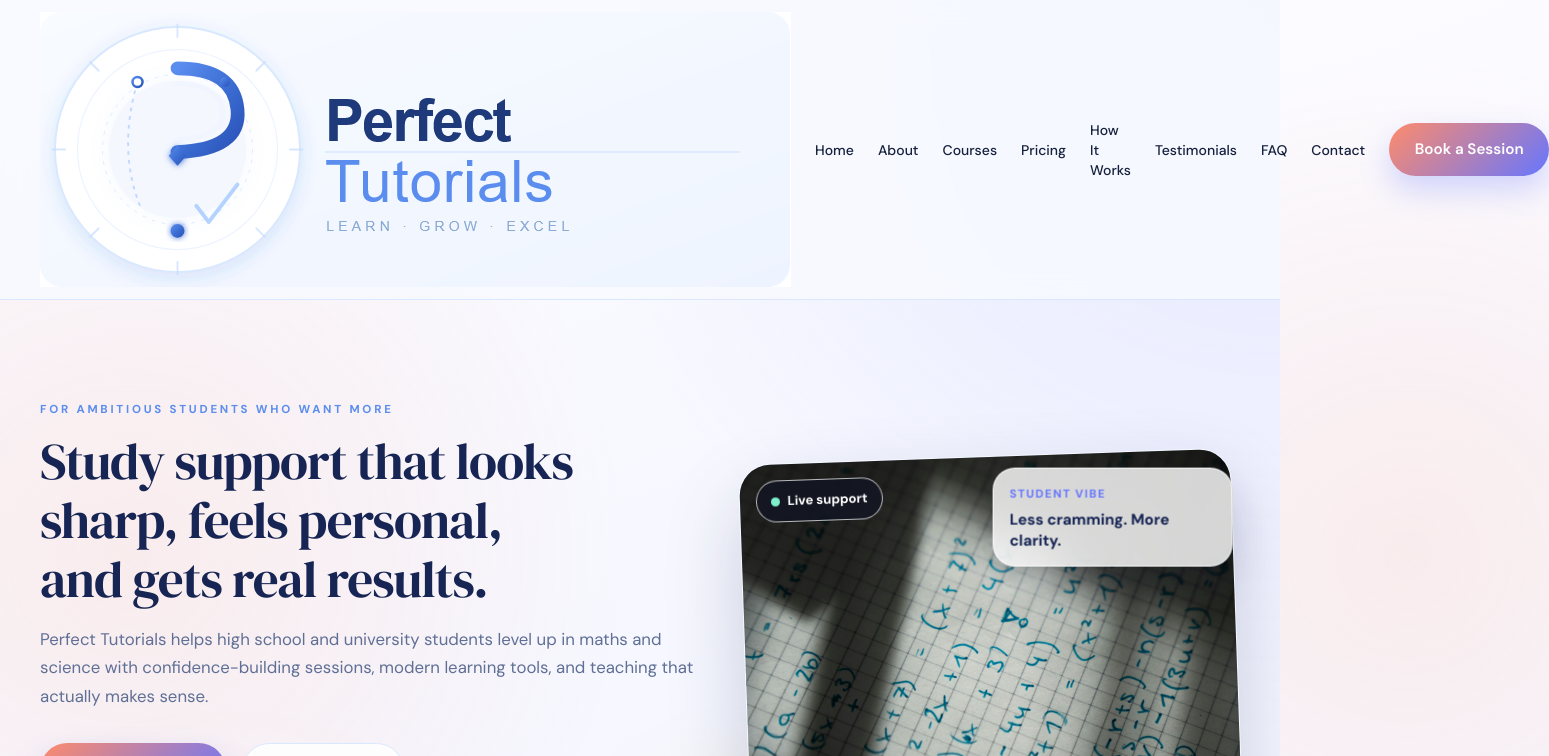
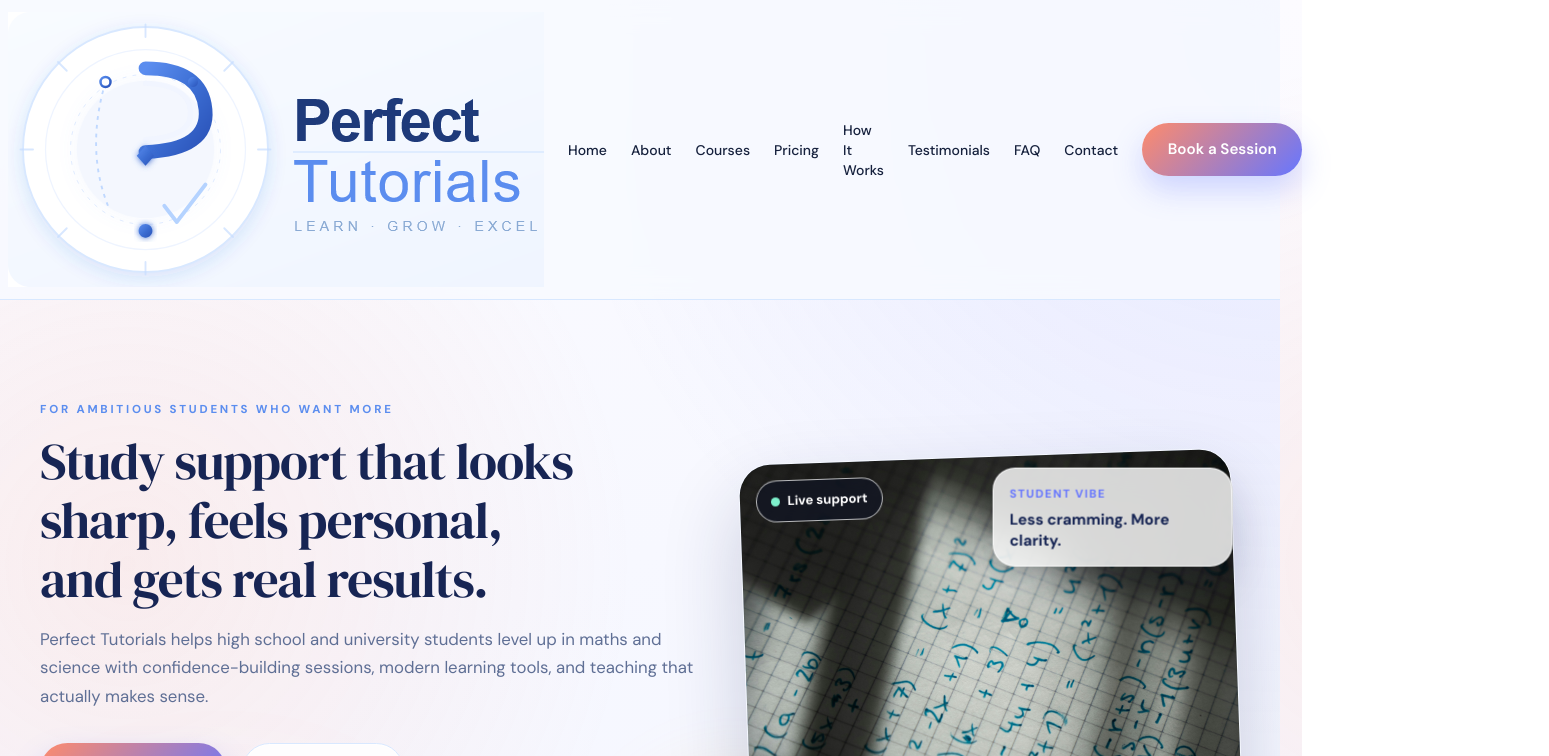
Before and after one commit to Marothi-Mohale/Perfect-Tutorials, a Next.js app in the folder perfect-tutorials/apps/web/: page / in a window 1280 px wide. Shown: the top 756 px of the page, 1549 px wide, since content can reach past the window. Built offline with nearby package versions, Linux system fonts and the light colour scheme.

Commit message:
Update site logo and navbar spacing

```diff
--- a/perfect-tutorials/apps/web/app/globals.css
+++ b/perfect-tutorials/apps/web/app/globals.css
@@ -96,6 +96,11 @@ select {
 /* Reusable page container */
 .page-shell {
   width: min(1200px, calc(100% - 2rem));
+  margin-inline: auto;
+}
+
+.nav-shell {
+  width: min(1380px, calc(100% - 1rem));
   margin-inline: auto;
 }
 
--- a/perfect-tutorials/apps/web/components/layout/brand-logo.tsx
+++ b/perfect-tutorials/apps/web/components/layout/brand-logo.tsx
@@ -19,7 +19,7 @@ export function BrandLogo({
       className={`brand-logo ${className}`.trim()}
     >
       <Image
-        src="/perfect_tutorials_logo.png"
+        src="/logo.png"
         alt="Perfect Tutorials"
         width={751}
         height={275}
--- a/perfect-tutorials/apps/web/components/layout/navbar.tsx
+++ b/perfect-tutorials/apps/web/components/layout/navbar.tsx
@@ -15,8 +15,8 @@ const navLinks = [
 export function Navbar() {
   return (
     <header className="glass-nav sticky top-0 z-50">
-      <div className="page-shell flex items-center justify-between gap-4 py-3 md:gap-6">
-        <BrandLogo className="shrink-0" imageClassName="h-11 w-auto md:h-12" priority />
+      <div className="nav-shell flex items-center justify-between gap-4 py-3 md:gap-6">
+        <BrandLogo className="shrink-0" imageClassName="h-9 w-auto md:h-10" priority />
 
         <nav className="hidden items-center gap-6 md:flex">
           {navLinks.map((link) => (
```
Also changed, not shown: perfect-tutorials/apps/web/public/logo.png (added).
